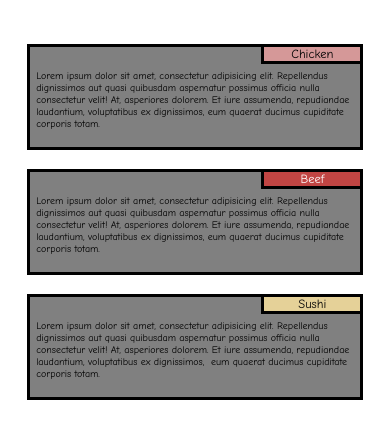
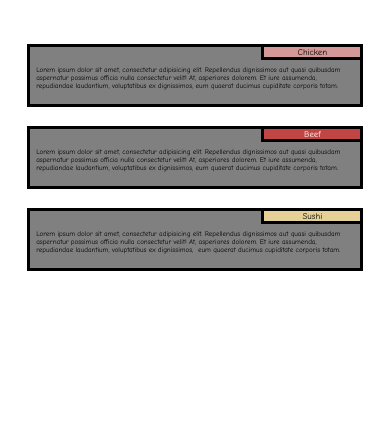
Before and after one commit to raulnaldo/module2-solution, a plain HTML site: page index.html in a window 390 px wide. Shown: the part 97-536 px from the top of the page. Drawn offline with Linux system fonts and the light colour scheme.

Commit message:
v3.4 font size mobile lower

```diff
--- a/css/styles.css
+++ b/css/styles.css
@@ -84,6 +84,6 @@ h1{
     margin: 5%;
     border-style: solid;
     width: 90%;
-    font-size: 0.50em;
+    font-size: 0.35em;
   }
 }
```
